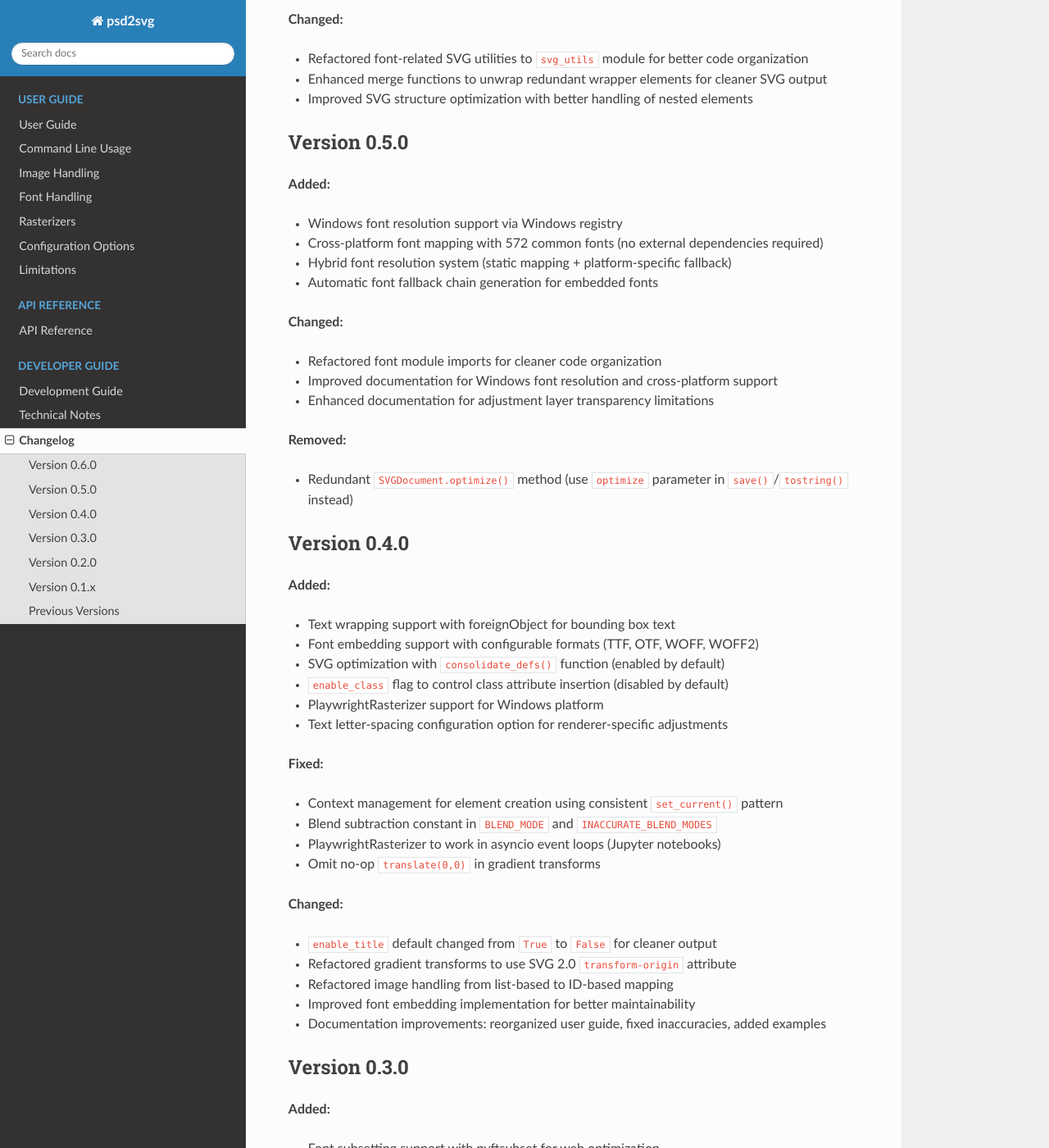
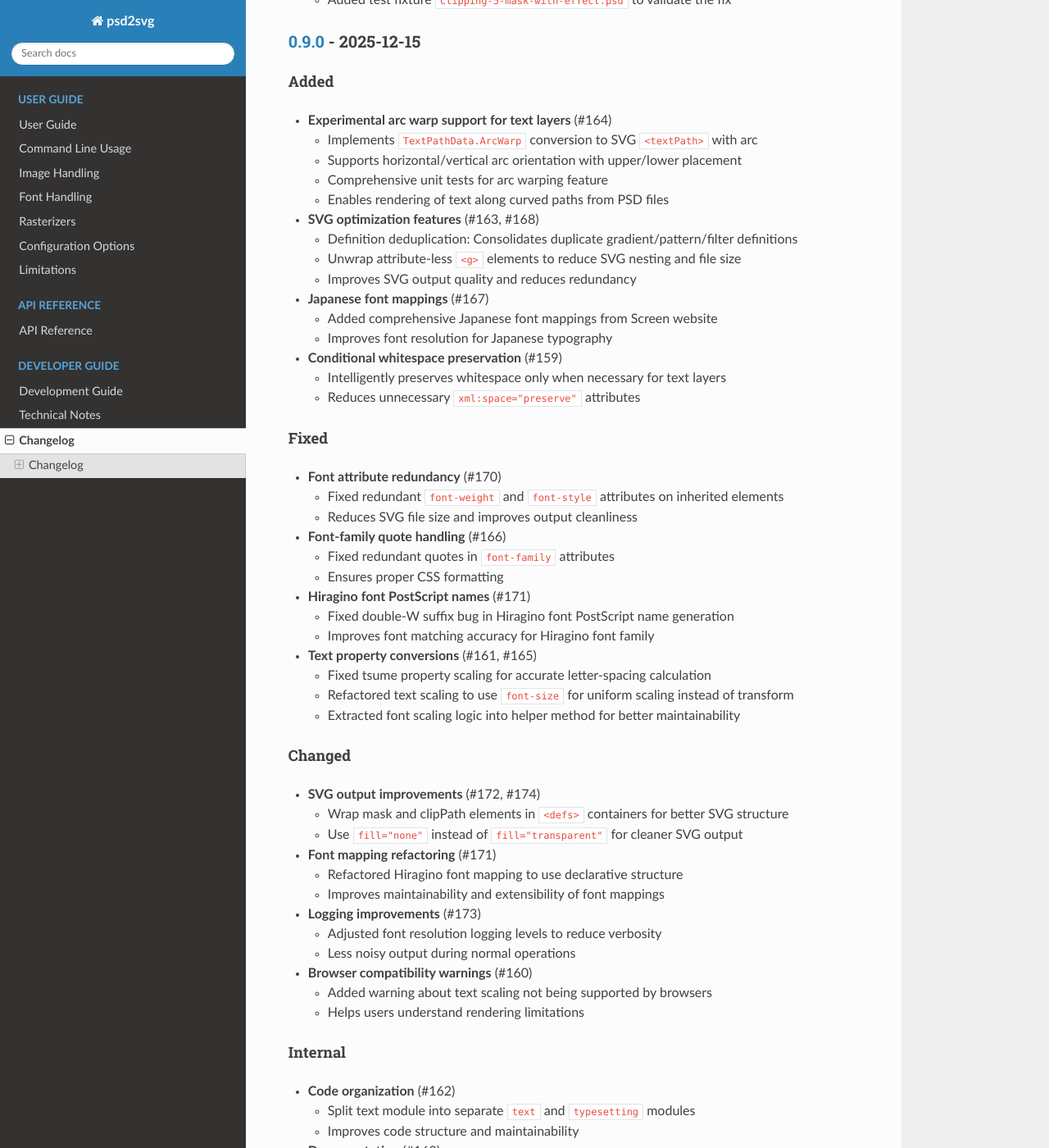
Before and after one commit to kyamagu/psd2svg, a Sphinx documentation site: the page built from docs/changelog.rst, in a window 1280 px wide and 1400 px high, scrolled down 615 px. Shown: the whole window at 82% size. Built offline with Sphinx 7.4.7 and the Read the Docs theme 3.1.0, drawn with Linux system fonts in a browser that asks for light colours; some of the changed text lies outside the part shown.

Commit message:
docs: Consolidate changelog to use CHANGELOG.md as single source
Replace outdated docs/changelog.rst content with an include directive
that references the root CHANGELOG.md file. This eliminates duplication
and ensures documentation always shows the latest changelog.

Changes:
- Replace 137-line outdated docs/changelog.rst with include directive
- Use myst_parser to include CHANGELOG.md in Sphinx documentation
- Removes sync burden between two changelog files
- Documentation now shows v0.9.0 and Unreleased changes

Before: docs/changelog.rst only went up to v0.6.0 (outdated)
After: docs/changelog.rst includes all versions from CHANGELOG.md

Verified: Sphinx build succeeds and changelog page renders correctly

🤖 Generated with [Claude Code](https://claude.com/claude-code)

Co-Authored-By: Claude Sonnet 4.5 <noreply@anthropic.com>

```diff
--- a/docs/changelog.rst
+++ b/docs/changelog.rst
@@ -1,137 +1,5 @@
 Changelog
 =========
 
-This document tracks changes across versions of psd2svg.
-
-Version 0.6.0
--------------
-
-**Added:**
-
-* Support for kerning in text layers using dx/dy attributes
-* Support for tsume (East Asian character tightening) in text layers
-* Support for ligatures (common and discretionary) via font-variant-ligatures CSS property
-* New ``SVGDocument.append_css()`` API for custom CSS injection
-* SVG optimization: merge consecutive sibling tspan elements with identical attributes (41% size reduction)
-
-**Fixed:**
-
-* Fixed ``merge_singleton_children()`` losing nested elements during optimization
-* Fixed ``merge_attribute_less_children()`` losing nested elements during optimization
-* Fixed character extraction to include element tail text for accurate font subsetting
-
-**Changed:**
-
-* Refactored font-related SVG utilities to ``svg_utils`` module for better code organization
-* Enhanced merge functions to unwrap redundant wrapper elements for cleaner SVG output
-* Improved SVG structure optimization with better handling of nested elements
-
-Version 0.5.0
--------------
-
-**Added:**
-
-* Windows font resolution support via Windows registry
-* Cross-platform font mapping with 572 common fonts (no external dependencies required)
-* Hybrid font resolution system (static mapping + platform-specific fallback)
-* Automatic font fallback chain generation for embedded fonts
-
-**Changed:**
-
-* Refactored font module imports for cleaner code organization
-* Improved documentation for Windows font resolution and cross-platform support
-* Enhanced documentation for adjustment layer transparency limitations
-
-**Removed:**
-
-* Redundant ``SVGDocument.optimize()`` method (use ``optimize`` parameter in ``save()``/``tostring()`` instead)
-
-Version 0.4.0
--------------
-
-**Added:**
-
-* Text wrapping support with foreignObject for bounding box text
-* Font embedding support with configurable formats (TTF, OTF, WOFF, WOFF2)
-* SVG optimization with ``consolidate_defs()`` function (enabled by default)
-* ``enable_class`` flag to control class attribute insertion (disabled by default)
-* PlaywrightRasterizer support for Windows platform
-* Text letter-spacing configuration option for renderer-specific adjustments
-
-**Fixed:**
-
-* Context management for element creation using consistent ``set_current()`` pattern
-* Blend subtraction constant in ``BLEND_MODE`` and ``INACCURATE_BLEND_MODES``
-* PlaywrightRasterizer to work in asyncio event loops (Jupyter notebooks)
-* Omit no-op ``translate(0,0)`` in gradient transforms
-
-**Changed:**
-
-* ``enable_title`` default changed from ``True`` to ``False`` for cleaner output
-* Refactored gradient transforms to use SVG 2.0 ``transform-origin`` attribute
-* Refactored image handling from list-based to ID-based mapping
-* Improved font embedding implementation for better maintainability
-* Documentation improvements: reorganized user guide, fixed inaccuracies, added examples
-
-Version 0.3.0
--------------
-
-**Added:**
-
-* Font subsetting support with pyftsubset for web optimization
-
-  * Reduces embedded font file sizes by 90%+ (150KB → 10KB typical)
-  * Support for TTF, OTF, and WOFF2 output formats
-  * Automatic character extraction from SVG text elements
-  * Optional dependency group: ``pip install psd2svg[fonts]``
-  * New parameters: ``subset_fonts`` and ``font_format`` in ``SVGDocument.save()`` and ``tostring()``
-  * WOFF2 format automatically enables subsetting for best compression
-  * New module: ``psd2svg.font_subsetting`` with ``extract_used_unicode()`` and ``subset_font()``
-
-* SVGDocument API for more control over conversions
-* Export and load functionality
-* Comprehensive Sphinx documentation
-* Pattern fill and stroke support for shapes
-* Paint converter split from shape converter
-
-**Fixed:**
-
-* Transform handling with clip-path and mask
-* Various rendering improvements
-
-**Changed:**
-
-* Improved API design with SVGDocument class
-* Refactored paint methods into separate PaintConverter
-
-Version 0.2.0
--------------
-
-**Added:**
-
-* Rasterization support with multiple backends
-* Support for external image resources
-* Resource path handling in CLI
-
-**Changed:**
-
-* Better image handling (embedded vs external)
-* Enhanced command-line interface
-
-Version 0.1.x
--------------
-
-**Added:**
-
-* Initial release
-* Basic PSD to SVG conversion
-* Command-line tool
-* Simple Python API
-* Layer and shape support
-* Basic effects support
-
-Previous Versions
------------------
-
-For historical changes, see the git commit history at:
-https://github.com/kyamagu/psd2svg/commits/main
+.. include:: ../CHANGELOG.md
+   :parser: myst_parser.sphinx_
```
